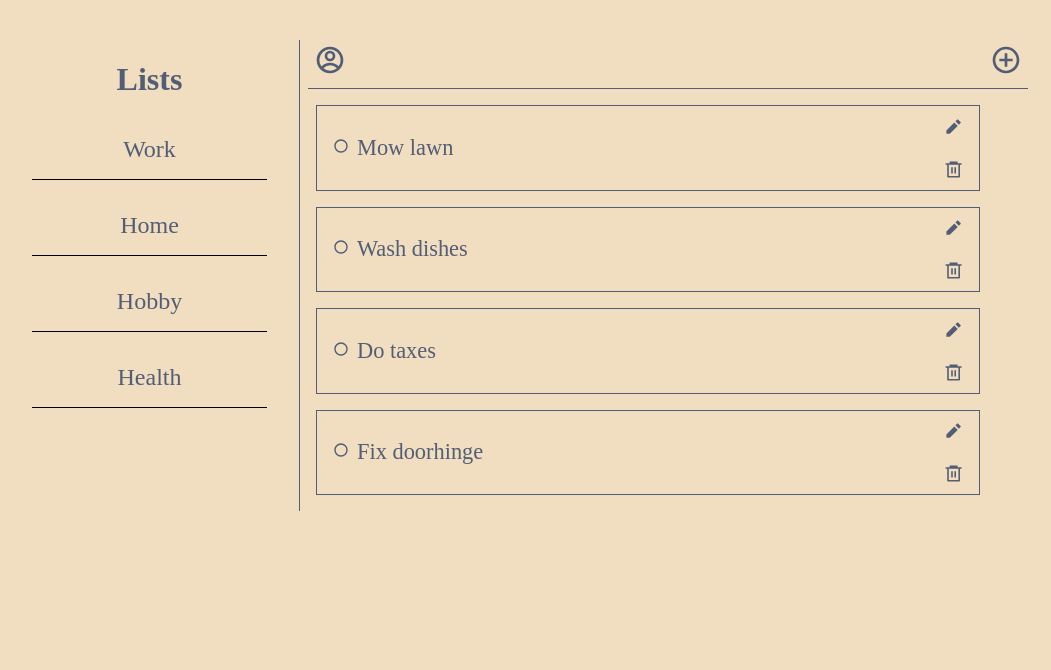
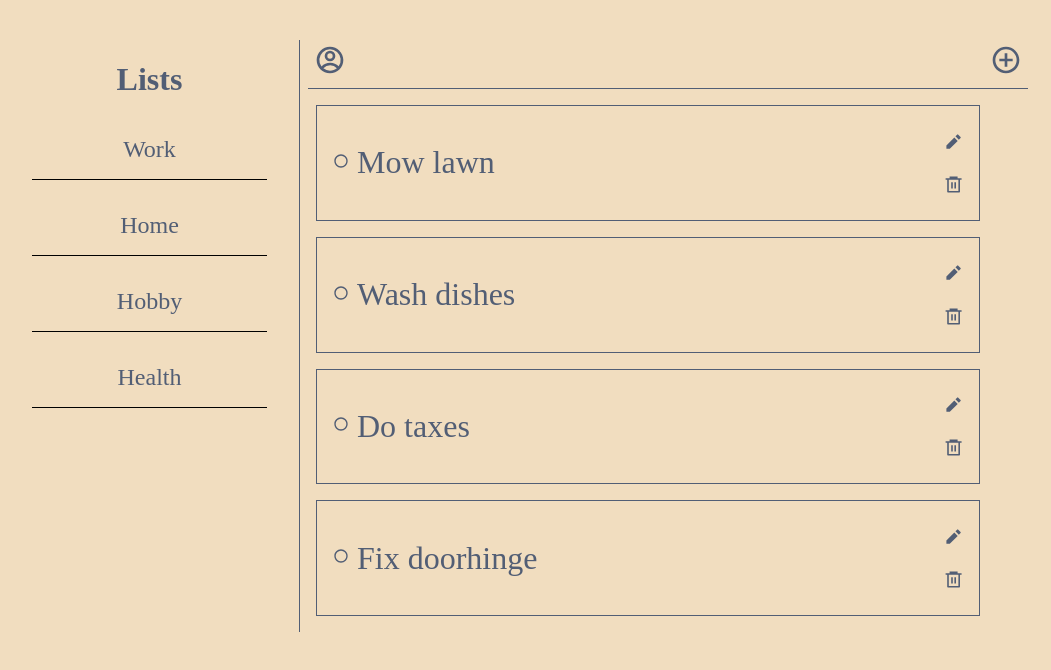
Before and after one commit to zach28attack/TodoList, a React (Vite) app in the folder client/: page / in a window 1280 px wide. Shown: the top 670 px of the page, without its empty margins (40-1091 px from the left). Built offline with nearby package versions, Linux system fonts and the light colour scheme.

Commit message:
change font size

```diff
--- a/client/src/components/ListItem.module.css
+++ b/client/src/components/ListItem.module.css
@@ -15,7 +15,7 @@
   align-items: center;
 }
 .title {
-  font-size: 1.4rem;
+  font-size: 2rem;
 }
 .actionGroup {
   display: flex;
```
